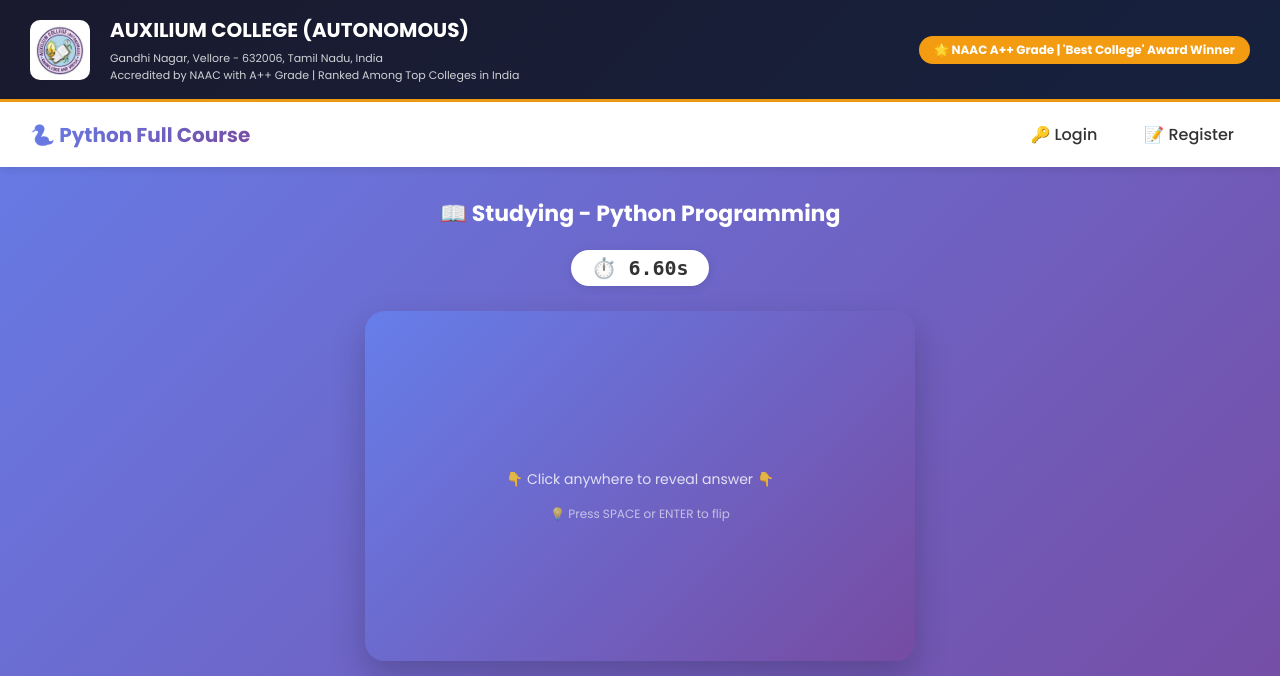
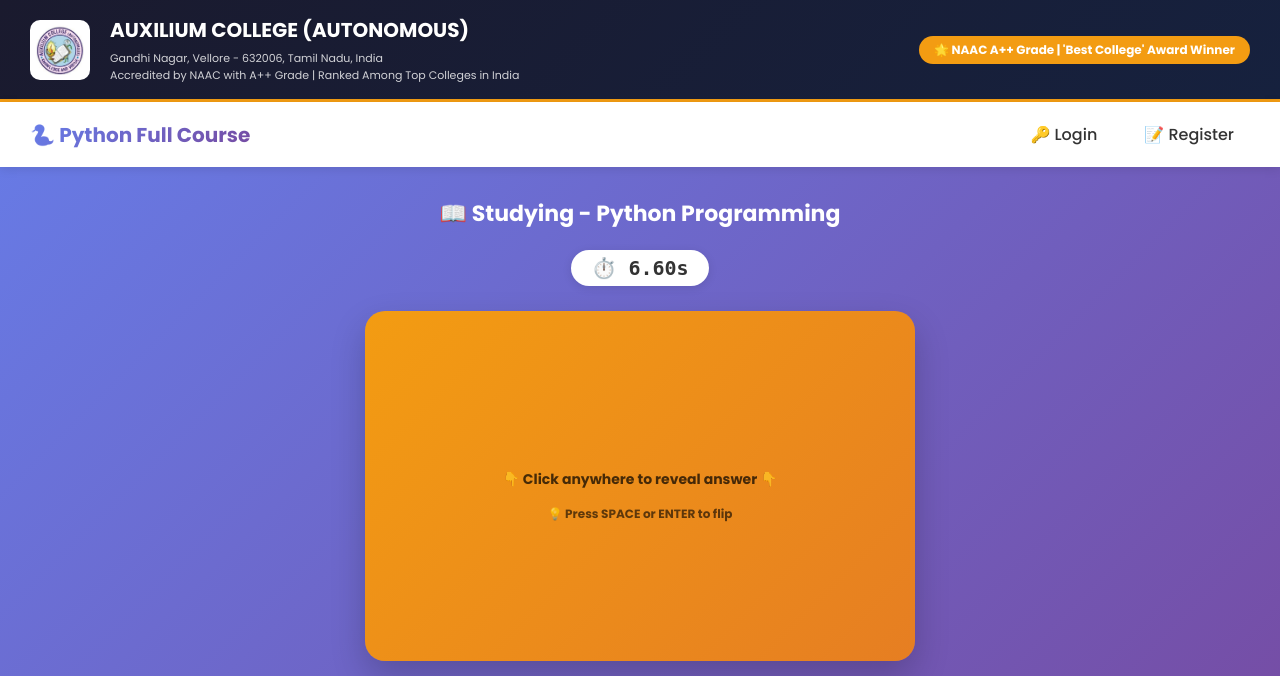
Before and after one commit to kishore-404/akka, a Python web app: template frontend/templates/study_card.html in a window 1280 px wide. Shown: the top 676 px of the page. Run offline with Jinja, Linux system fonts and the light colour scheme; the template is opened without the code that fills it, so the values that code supplies are empty.

Commit message:
Update flashcard colors: yellow front and white back with bold black text for better readability

```diff
--- a/frontend/templates/study_card.html
+++ b/frontend/templates/study_card.html
@@ -13,19 +13,19 @@
     <div class="flashcard-container">
         <div class="flashcard" id="flashcard" tabindex="0">
             <div class="front">
-                <div style="font-size: 26px; margin-bottom: 20px; font-weight: 500;" id="questionText">{{ card.question }}</div>
-                <div style="font-size: 14px; opacity: 0.8;">👇 Click anywhere to reveal answer 👇</div>
-                <div style="font-size: 12px; opacity: 0.6; margin-top: 15px;">💡 Press SPACE or ENTER to flip</div>
+                <div style="font-size: 26px; margin-bottom: 20px; font-weight: 700; color: #000000;" id="questionText">{{ card.question }}</div>
+                <div style="font-size: 14px; opacity: 0.7; color: #000000;">👇 Click anywhere to reveal answer 👇</div>
+                <div style="font-size: 12px; opacity: 0.6; margin-top: 15px; color: #000000;">💡 Press SPACE or ENTER to flip</div>
             </div>
             <div class="back">
-                <div style="font-size: 20px; margin-bottom: 15px;">📝 Answer:</div>
-                <div style="font-size: 22px; font-weight: 500; margin: 20px 0;" id="answerText">{{ card.answer }}</div>
-                <div style="font-size: 12px; opacity: 0.8;">👆 Click to flip back 👆</div>
+                <div style="font-size: 20px; margin-bottom: 15px; font-weight: 700; color: #000000;">📝 Answer:</div>
+                <div style="font-size: 22px; font-weight: 700; margin: 20px 0; color: #000000;" id="answerText">{{ card.answer }}</div>
+                <div style="font-size: 12px; opacity: 0.7; color: #000000;">👆 Click to flip back 👆</div>
             </div>
         </div>
     </div>
 
-    <!-- Rating Section - SHOWN IMMEDIATELY BELOW CARD -->
+    <!-- Rating Section -->
     <div id="ratingSection" style="display: none; text-align: center; margin-top: 15px;">
         <div style="background: white; display: inline-block; padding: 5px 20px; border-radius: 50px; margin-bottom: 10px; box-shadow: 0 2px 10px rgba(0,0,0,0.1);">
             📊 <strong>Response Time:</strong> <span id="responseTime" style="color: #667eea; font-size: 18px; font-weight: bold;">0.00</span> seconds
@@ -81,8 +81,9 @@
         justify-content: center;
         align-items: center;
         padding: 25px;
-        background: linear-gradient(135deg, #667eea, #764ba2);
-        color: white;
+        background: linear-gradient(135deg, #f39c12, #e67e22);
+        color: #000000;
+        font-weight: bold;
         transform: rotateY(0deg);
         box-shadow: 0 15px 35px rgba(0,0,0,0.2);
     }
@@ -97,8 +98,9 @@
         justify-content: center;
         align-items: center;
         padding: 25px;
-        background: linear-gradient(135deg, #27ae60, #2ecc71);
-        color: white;
+        background: linear-gradient(135deg, #ffffff, #f5f5f5);
+        color: #000000;
+        font-weight: bold;
         transform: rotateY(180deg);
         box-shadow: 0 15px 35px rgba(0,0,0,0.2);
     }
@@ -134,7 +136,6 @@
     .rating-good { background: #27ae60; color: white; }
     .rating-easy { background: #3498db; color: white; }
 
-    /* Focus styles for rating buttons - AUTO-FOCUS VISUAL */
     .rating-btn:focus {
         outline: 3px solid #ffeb3b;
         outline-offset: 3px;
@@ -142,7 +143,6 @@
         box-shadow: 0 0 0 3px rgba(255,235,59,0.5);
     }
 
-    /* Focus style for flashcard */
     .flashcard:focus {
         outline: none;
     }
@@ -152,7 +152,6 @@
         box-shadow: 0 5px 15px rgba(0,0,0,0.2);
     }
 
-    /* Disabled button style */
     .rating-btn:disabled {
         opacity: 0.6;
         transform: none;
@@ -176,9 +175,8 @@
     }, 100);
     let isFlipped = false;
     let responseTime = 0;
-    let isSubmitting = false; // Prevent double submission
+    let isSubmitting = false;
 
-    // Flip card on click
     document.getElementById('flashcard').addEventListener('click', function() {
         if (!isFlipped && !isSubmitting) {
             this.classList.add('flipped');
@@ -188,16 +186,13 @@
             document.getElementById('responseTime').innerText = responseTime.toFixed(2);
             document.getElementById('ratingSection').style.display = 'block';
 
-            // Auto-scroll to rating buttons smoothly AND auto-focus
             setTimeout(() => {
                 const ratingSection = document.getElementById('ratingSection');
                 ratingSection.scrollIntoView({ behavior: 'smooth', block: 'nearest' });
 
-                // AUTO-FOCUS: Focus on the first rating button
                 const firstButton = document.querySelector('.rating-btn');
                 if (firstButton) {
                     firstButton.focus();
-                    console.log('🎯 Auto-focused on:', firstButton.innerText);
                 }
             }, 150);
         } else if (isFlipped && !isSubmitting) {
@@ -206,19 +201,16 @@
         }
     });
 
-    // Submit rating and move to next card
     async function submitRating(rating) {
-        if (isSubmitting) return; // Prevent double submission
+        if (isSubmitting) return;
         isSubmitting = true;
 
-        // Disable all rating buttons while processing
         const allButtons = document.querySelectorAll('.rating-btn');
         allButtons.forEach(btn => {
             btn.disabled = true;
             btn.style.opacity = '0.6';
         });
 
-        // Show feedback based on rating
         let feedback = '';
         let feedbackColor = '';
         if (rating === 1) {
@@ -235,7 +227,6 @@
             feedbackColor = '#3498db';
         }
 
-        // Show temporary feedback
         let feedbackDiv = document.createElement('div');
         feedbackDiv.textContent = feedback;
         feedbackDiv.style.position = 'fixed';
@@ -253,11 +244,9 @@
         document.body.appendChild(feedbackDiv);
         setTimeout(() => feedbackDiv.remove(), 1000);
 
-        // Send rating to server
         try {
             const response = await fetch(`/rate/{{ card.id }}/${rating}/${responseTime}`);
             if (response.ok) {
-                // Success - move to next card
                 window.location.href = "{{ url_for('study_next') }}";
             } else {
                 alert('Error saving rating. Please try again.');
@@ -278,12 +267,10 @@
         }
     }
 
-    // ========== KEYBOARD SHORTCUTS ==========
     document.addEventListener('keydown', function(e) {
         const ratingSection = document.getElementById('ratingSection');
         const isRatingVisible = ratingSection && ratingSection.style.display === 'block';
 
-        // Rating keys (1-4) - only when rating section is visible
         if (isRatingVisible && !isSubmitting) {
             if (e.key === '1') {
                 e.preventDefault();
@@ -304,7 +291,6 @@
             }
         }
 
-        // Space or Enter to flip card (only if not flipped yet and not submitting)
         if ((e.key === ' ' || e.key === 'Space' || e.key === 'Enter') && !isFlipped && !isSubmitting) {
             e.preventDefault();
             const flashcard = document.getElementById('flashcard');
@@ -313,7 +299,6 @@
             }
         }
 
-        // Optional: 'R' key to reset/flip back
         if (e.key === 'r' || e.key === 'R') {
             if (isFlipped && !isSubmitting) {
                 e.preventDefault();
@@ -325,7 +310,6 @@
         }
     });
 
-    // Optional: Add hint about keyboard shortcuts in console
     console.log('🎯 Keyboard shortcuts enabled:');
     console.log('   SPACE/ENTER - Flip card');
     console.log('   1,2,3,4 - Rate card (After flipping)');
```
